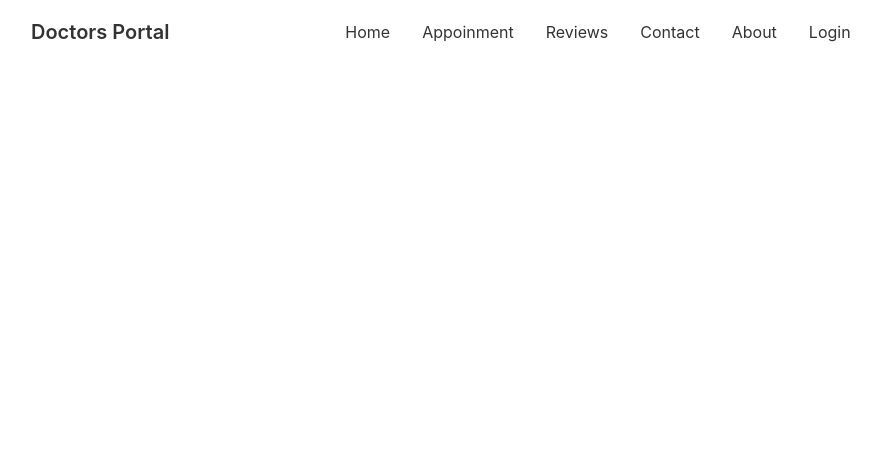
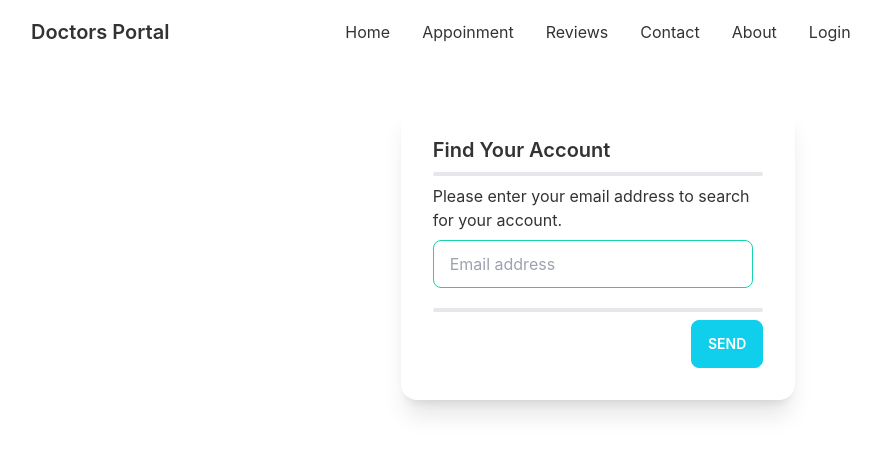
Before and after one commit to Rasel105/doctors-portal-client, a React (Create React App) app: page /forgetpass in a window 1280 px wide. Shown: the top 454 px of the page, without its empty margins (42-923 px from the left). Built offline with nearby package versions, Linux system fonts and the light colour scheme; no server answers.

Commit message:
forget email components created and forget email functionality added

```diff
--- a/src/App.js
+++ b/src/App.js
@@ -15,6 +15,7 @@ import Dashboard from './Pages/Dashboard/Dashboard';
 import MyAppoinment from './Pages/Dashboard/MyAppoinment';
 import MyReview from './Pages/Dashboard/MyReview';
 import Myhistory from './Pages/Dashboard/Myhistory';
+import ForgetPassword from './Pages/Login/ForgetPassword'
 
 function App() {
   return (
@@ -42,6 +43,7 @@ function App() {
         <Route path='/contact' element={<ContactUs />}></Route>
         <Route path='/login' element={<Login />}></Route>
         <Route path='/signup' element={<SignUp />}></Route>
+        <Route path='/forgetpass' element={<ForgetPassword/>}></Route >
       </Routes>
       <ToastContainer />
     </div>
--- /dev/null
+++ b/src/Pages/Login/ForgetPassword.js
@@ -0,0 +1,51 @@
+import React, { useRef } from 'react';
+import { useSendPasswordResetEmail } from 'react-firebase-hooks/auth';
+import { toast } from 'react-toastify';
+import auth from '../../firebase.init';
+import Loading from '../Shared/Loading';
+
+const ForgetPassword = () => {
+    const [sendPasswordResetEmail, sending, error] = useSendPasswordResetEmail(auth);
+    const emailRef = useRef('');
+
+    let signInError;
+    if (error) {
+        signInError = <p className='text-red-500'><small>{error?.message}</small></p>
+    }
+
+    if (sending) {
+        return <Loading />
+    }
+
+    const resetPassword = async (e) => {
+        e.preventDefault();
+        const email = emailRef.current.value;
+        if (email) {
+            await sendPasswordResetEmail(email);
+            toast.success("Please check your email.")
+        }
+        else {
+            toast.error("Please type your email.")
+        }
+    }
+
+    return (
+        <div class="card w-1/3 mx-auto bg-base-100 shadow-xl mt-10">
+            <div class="card-body">
+                <h2 class="card-title">Find Your Account</h2>
+                <hr className='w-full border-2 rounded-lg' />
+                <p>Please enter your email address to search for your account.</p>
+                <form onSubmit={resetPassword}>
+                    <input ref={emailRef} type="email" placeholder="Email address" class="input mb-2 input-bordered input-secondary w-full max-w-xs" />
+                    {signInError}
+                    <hr className='w-full border-2 rounded-lg mb-2 mt-3' />
+                    <div class="card-actions justify-end">
+                        <button class="btn btn-primary text-white">Send</button>
+                    </div>
+                </form>
+            </div>
+        </div>
+    );
+};
+
+export default ForgetPassword;
--- a/src/Pages/Login/Login.js
+++ b/src/Pages/Login/Login.js
@@ -51,16 +51,6 @@ const Login = () => {
     };
 
 
-    const resetPassword = async () => {
-        if (email) {
-            await sendPasswordResetEmail(email);
-            alert("Email sent");
-        }
-        else {
-            alert("Please provide your email")
-        }
-    }
-
     return (
         <div className='flex h-screen justify-center items-center lg:mt-6'>
             <div className="card w-96 bg-base-100 shadow-xl">
@@ -112,12 +102,8 @@ const Login = () => {
                                     }
                                 })}
                             />
-                            <p className='mt-1'>
-                                <small
-                                    onClick={resetPassword}
-                                    className='cursor-pointer'
-                                >Forget Passoword?</small>
-                            </p>
+                            <Link to="/forgetpass" className='mt-1 text-secondary text-center hover:underline text-xl'><small className='cursor-pointer'>Forget Passoword?</small>
+                            </Link>
                             <label className="label">
                                 {errors.password?.type === 'required' && <span className="label-text-alt text-red-500">{errors.password.message}</span>}
                                 {errors.password?.type === 'minLength' && <span className="label-text-alt text-red-500">{errors.password.message}</span>}
```
